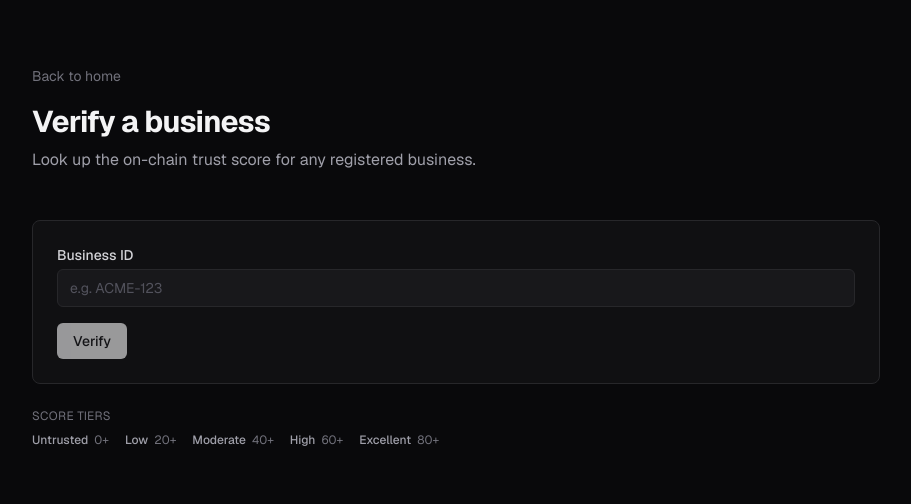
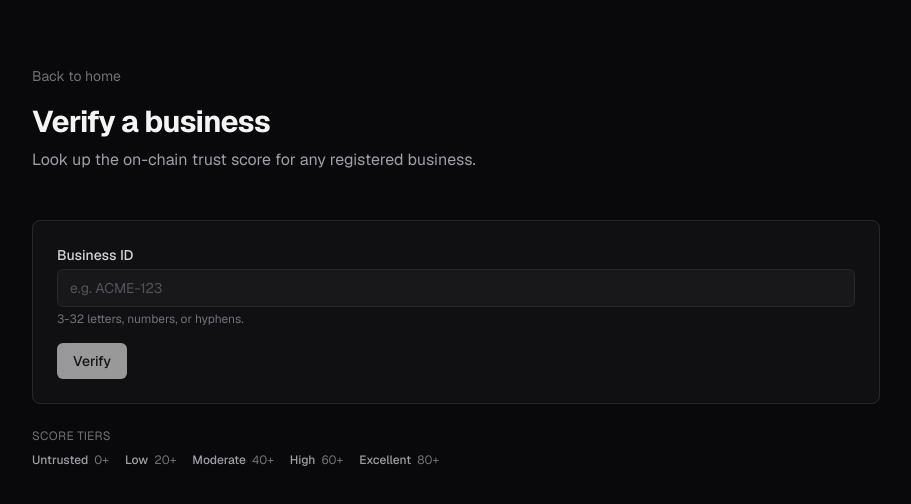
Before and after one commit to TrustLayer-Org/TrustLayer-Frontend, a Next.js app: page /verify in a window 1280 px wide. Shown: the top 504 px of the page, without its empty margins (184-1095 px from the left). Built offline with nearby package versions, Linux system fonts and the light colour scheme.

Commit message:
feat(verify): add input hint with aria-describedby

```diff
--- a/src/components/VerifyForm.js
+++ b/src/components/VerifyForm.js
@@ -47,9 +47,13 @@ export default function VerifyForm() {
           type="text"
           value={businessId}
           onChange={handleChange}
+          aria-describedby="businessId-hint"
           placeholder="e.g. ACME-123"
           className="mt-1 w-full rounded-md border border-zinc-800 bg-zinc-900 px-3 py-2 text-sm text-zinc-100 placeholder:text-zinc-600 focus:border-zinc-600 focus:outline-none"
         />
+        <p id="businessId-hint" className="mt-1 text-xs text-zinc-500">
+          3-32 letters, numbers, or hyphens.
+        </p>
       </div>
       <button
         type="submit"
```
